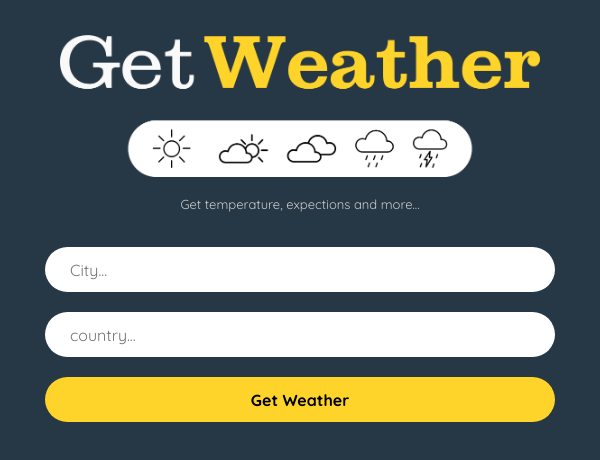
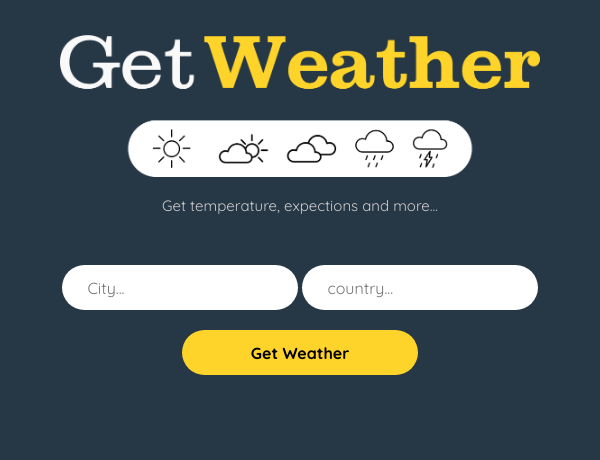
Before and after one commit to sarah27h/react-get-weather-app, a React (Create React App) app: page / in a window 600 px wide. Shown: the top 460 px of the page. Built offline with nearby package versions, Linux system fonts and the light colour scheme.

Commit message:
Styles: add media queries for medium screens

```diff
--- a/src/App.css
+++ b/src/App.css
@@ -67,7 +67,7 @@ button {
 
 .form-container .form-row {
   width: 100%;
-  margin-bottom: 20px;
+  margin: 0 auto 20px;
 }
 
 .form-container .form-text {
@@ -103,7 +103,6 @@ button {
   display: flex;
   justify-content: space-around;
   align-items: baseline;
-  margin-bottom: 25px;
   padding: 0 5px;
 }
 
@@ -130,6 +129,10 @@ button {
   font-weight: 700;
 }
 
+.weather-wrapper .weather-icon {
+  margin-bottom: 25px;
+}
+
 .weather-wrapper .weather-data {
   margin-bottom: 10px;
   font-size: 17px;
@@ -141,3 +144,29 @@ button {
   color: #b3b3b3;
   font-size: 15px;
 }
+
+
+/* media queries*/
+/* for medium screens */
+@media screen and (min-width: 501px)and (max-width: 600px) {
+  .titles-Wrapper p {
+    font-size: 15px;
+  }
+
+  .form-container {
+    padding: 50px;
+  }
+
+  .form-container .form-row {
+    width: 49%;
+  }
+
+  .form-container .sub-btn {
+    width: 49%;
+    margin: auto;
+  }
+
+  .weather-wrapper {
+    padding: 18px 50px;
+  }
+}
--- a/src/components/Weather.js
+++ b/src/components/Weather.js
@@ -4,10 +4,6 @@ function Weather(props) {
     return(
         <div className="weather-wrapper">
             {/* add conditional operator for only rendering data if user click submit btn */}
-
-            {
-
-            }
 
             {
                 props.city && props.country  && props.temperture &&
@@ -19,7 +15,7 @@ function Weather(props) {
 
             }
 
-            { props.icon && <img src={`https://openweathermap.org/img/w/${props.icon}.png`} />}
+            { props.icon && <img className="weather-icon" src={`https://openweathermap.org/img/w/${props.icon}.png`} />}
 
             { props.humidity && <p className="weather-data"><span className="weather-title">Humidity:</span> {props.humidity}</p> }
 
```
